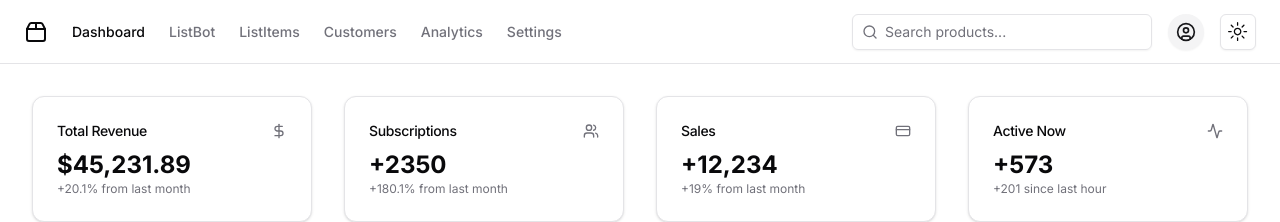
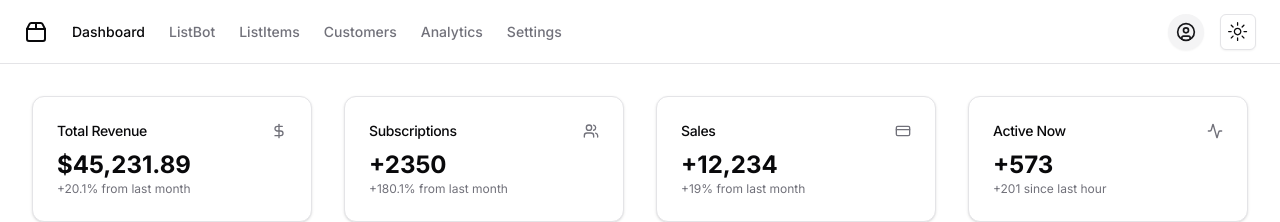
Before and after one commit to miftt/statusbotv2, a Next.js app: page / in a window 1280 px wide. Shown: the top 222 px of the page. Built offline with nearby package versions, Linux system fonts and the light colour scheme; no server answers.

Commit message:
fix: issue

```diff
--- a/src/app/navbar.tsx
+++ b/src/app/navbar.tsx
@@ -49,7 +49,7 @@
     }
 
     return (
-        <header className="sticky top-0 flex h-16 items-center gap-4 border-b bg-background px-4 md:px-6">
+        <header className="sticky top-0 z-30 flex h-16 items-center gap-4 border-b bg-background px-4 md:px-6">
         <nav className="hidden flex-col gap-6 text-lg font-medium md:flex md:flex-row md:items-center md:gap-5 md:text-sm lg:gap-6">
           <Link
             href="/"
@@ -150,16 +150,9 @@
           </SheetContent>
         </Sheet>
         <div className="flex w-full items-center gap-4 md:ml-auto md:gap-2 lg:gap-4">
-          <form className="ml-auto flex-1 sm:flex-initial">
-            <div className="relative">
-              <Search className="absolute left-2.5 top-2.5 h-4 w-4 text-muted-foreground" />
-              <Input
-                type="search"
-                placeholder="Search products..."
-                className="pl-8 sm:w-[300px] md:w-[200px] lg:w-[300px]"
-              />
-            </div>
-          </form>
+          <div className="ml-auto flex-1 sm:flex-initial">
+
+          </div>
           <DropdownMenu>
             <DropdownMenuTrigger asChild>
               <Button variant="secondary" size="icon" className="rounded-full">
```
